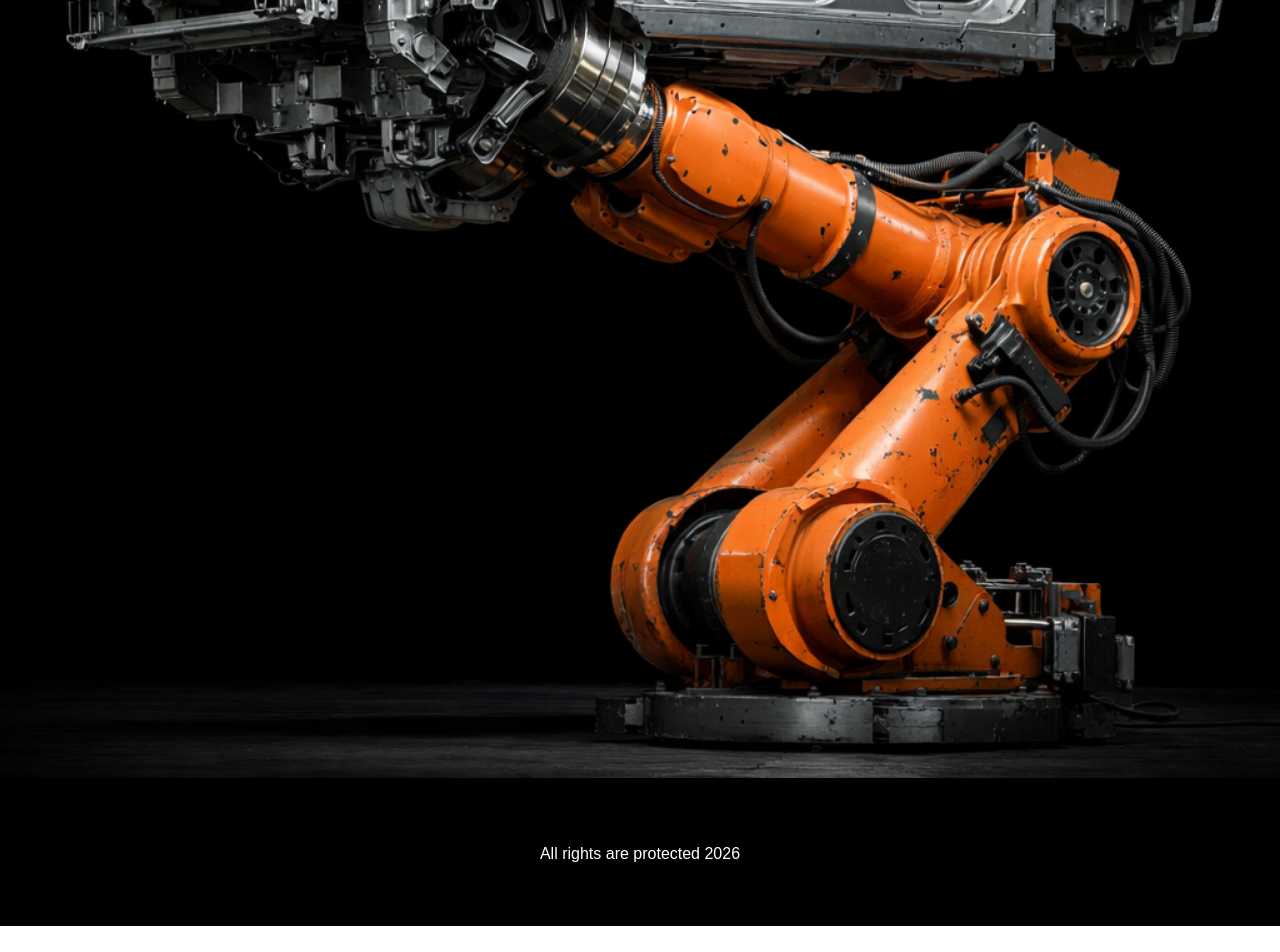
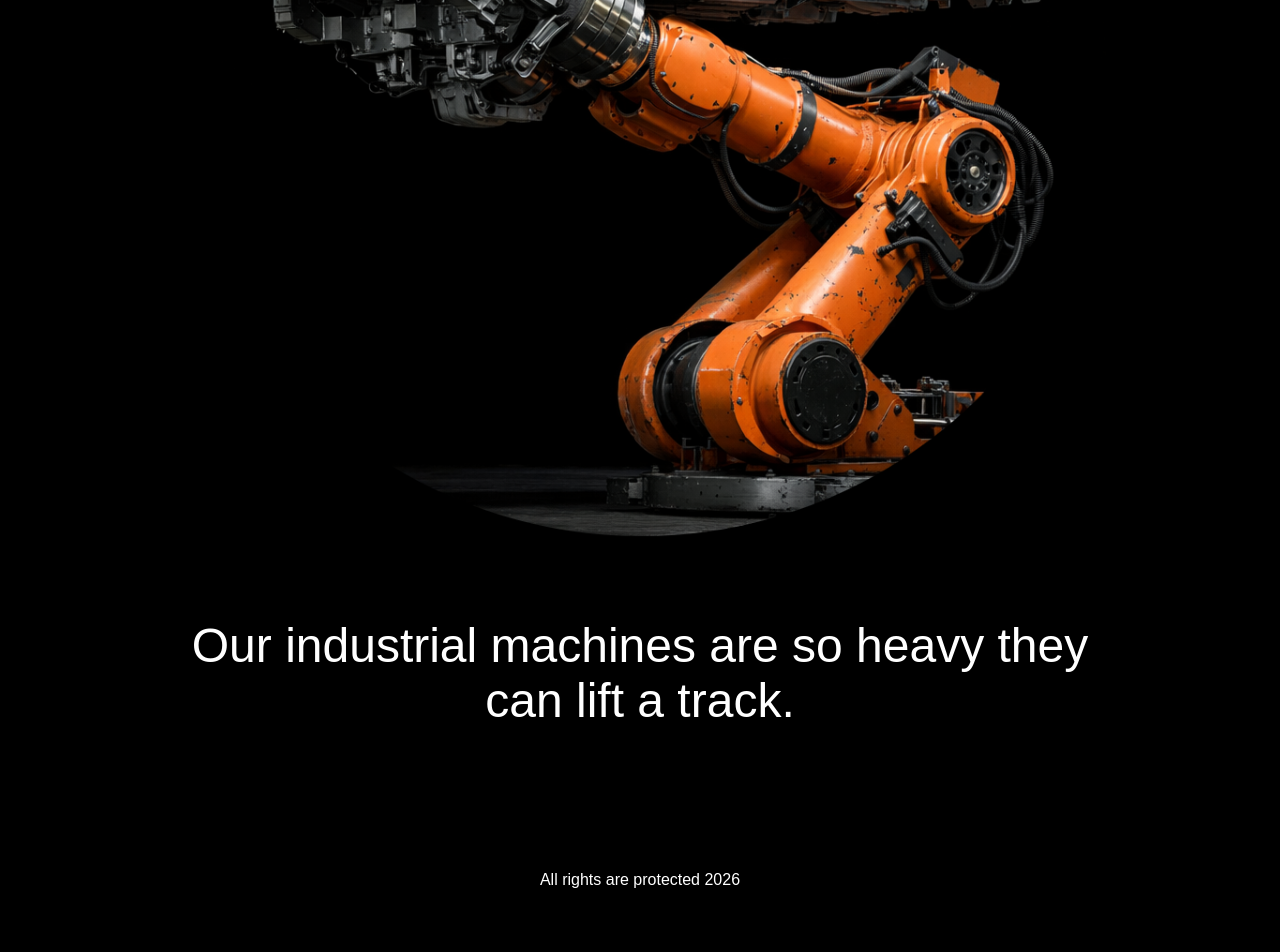
Before and after one commit to GTFTT/sellbot, a React (Vite) app: page /home in a window 1280 px wide. Shown: the part 502-1454 px from the top of the page. Before the commit the page ends 1428 px from the top, so only its background shows below. Built offline with nearby package versions, Linux system fonts and the light colour scheme.

Commit message:
Added first section to Home screen

```diff
--- /dev/null
+++ b/src/pages/Home/HeavyIndustrialRobotPart/HeavyIndustrialRobotPart.module.css
@@ -0,0 +1,23 @@
+.container {
+  padding: 5rem 10rem;
+  position: relative;
+  overflow: hidden;
+}
+
+.container img {
+  width: 100%;
+  height: auto;
+  display: block;
+}
+
+.text {
+  padding-top: 5rem;
+  z-index: 1;
+  display: flex;
+  flex-direction: column;
+  justify-content: center;
+  align-items: center;
+  font-size: 3rem;
+  text-align: center;
+  will-change: transform
+}
--- /dev/null
+++ b/src/pages/Home/HeavyIndustrialRobotPart/HeavyIndustrialRobotPart.tsx
@@ -0,0 +1,71 @@
+import styles from "./HeavyIndustrialRobotPart.module.css";
+import heavyIndustrialRobotTransparent from "./../../../assets/HeavyIndustrialRobotTransparent.png";
+import { useEffect, useRef } from "react";
+import { createAnimatable } from "animejs";
+
+function HeavyIndustrialRobotPart() {
+  const rootRef = useRef<HTMLDivElement>(null);
+  const boundsRef = useRef<HTMLDivElement>(null);
+  const imageRef = useRef<HTMLImageElement>(null);
+
+  useEffect(() => {
+    const boundsEl = boundsRef.current;
+    const imageEl = imageRef.current;
+    if (!boundsEl || !imageEl) return;
+
+    let bounds = boundsEl.getBoundingClientRect();
+    const refreshBounds = () => {
+      bounds = boundsEl.getBoundingClientRect();
+    };
+
+    const animatableImage = createAnimatable(imageEl, {
+      x: 1000,
+      y: 1000,
+      ease: "out(3)",
+    });
+
+    const onMouseMove = (e: MouseEvent) => {
+      const { width, height, left, top } = bounds;
+      const hw = width / 2;
+      const hh = height / 2;
+
+      // Mouse position relative to center
+      const dx = e.clientX - left - hw;
+      const dy = e.clientY - top - hh;
+
+      // Circular bound radius: 1/10 of half-width
+      const radius = hw / 5;
+
+      // Clamp point to circle
+      const distance = Math.hypot(dx, dy);
+      const scale = distance > radius ? radius / distance : 1;
+
+      const x = dx * scale;
+      const y = dy * scale;
+
+      animatableImage.x(x);
+      animatableImage.y(y);
+    };
+
+    boundsEl.addEventListener("mousemove", onMouseMove);
+    window.addEventListener("resize", refreshBounds);
+    window.addEventListener("scroll", refreshBounds, { passive: true });
+
+    return () => {
+      boundsEl.removeEventListener("mousemove", onMouseMove);
+      window.removeEventListener("resize", refreshBounds);
+      window.removeEventListener("scroll", refreshBounds);
+    };
+  }, []);
+
+  return (
+    <div ref={rootRef} className={styles.container}>
+      <div ref={boundsRef} className={styles.imageBounds}>
+        <img ref={imageRef} src={heavyIndustrialRobotTransparent} alt="HeavyIndustrialRobot" />
+      </div>
+      <span className={styles.text}>Our industrial machines are so heavy they can lift a track.</span>
+    </div>
+  );
+}
+
+export default HeavyIndustrialRobotPart;
--- a/src/pages/Home/Home.tsx
+++ b/src/pages/Home/Home.tsx
@@ -1,16 +1,9 @@
-import HeavyIndustrialRobot from "../../assets/HeavyIndustrialRobot.png";
+import HeavyIndustrialRobotPart from "./HeavyIndustrialRobotPart/HeavyIndustrialRobotPart.tsx";
 
 function Home() {
   return (
     <div>
-      <img
-        style={{
-          width: '100%',
-          height: 'auto',
-        }}
-        src={HeavyIndustrialRobot}
-        alt="HeavyIndustrialRobot"
-      />
+      <HeavyIndustrialRobotPart />
     </div>
   );
 }
```
Also changed, not shown: src/assets/HeavyIndustrialRobotTransparent.png (added).
